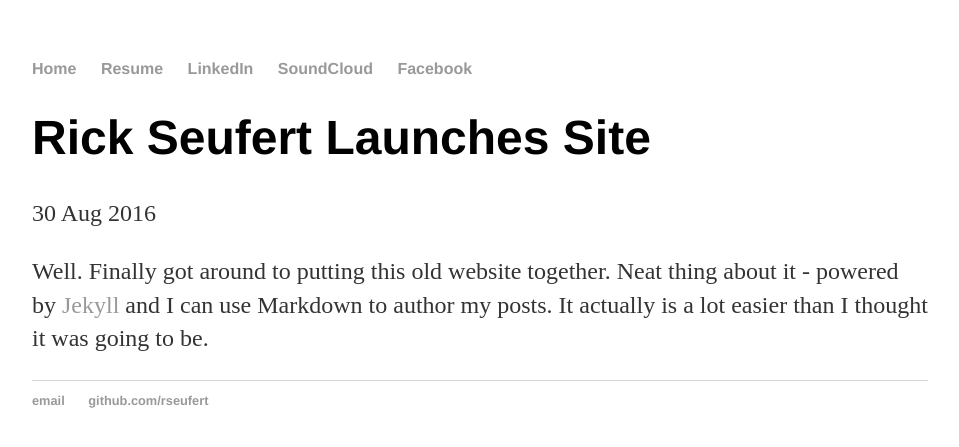
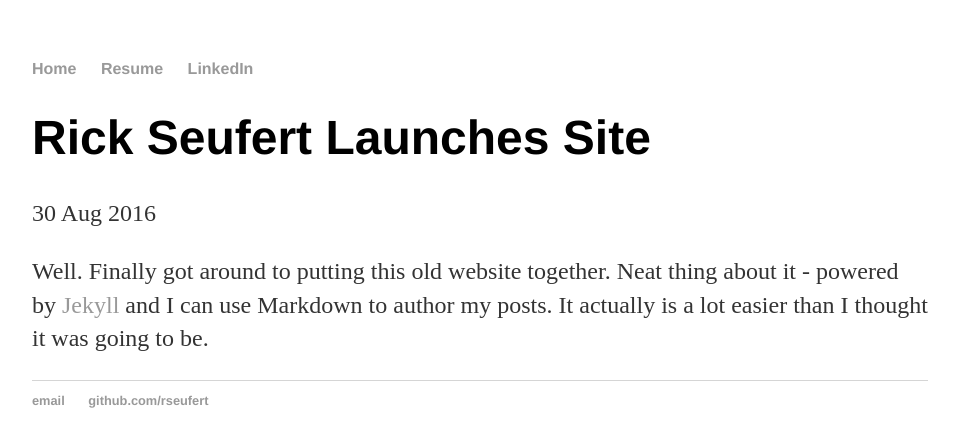
Before and after one commit to rseufert/rseufert.github.io, a Jekyll site: the page built from _posts/2016-08-30-rick-seufert-site-launched.md, in a window 1280 px wide. Shown: the top 447 px of the page, without its empty margins (160-1119 px from the left). Built offline with Jekyll 4.4.1, drawn with Linux system fonts in a browser that asks for light colours.

Commit message:
Hid Soundcloud and FB links

```diff
--- a/_layouts/default.html
+++ b/_layouts/default.html
@@ -11,8 +11,8 @@
 	        		<li><a href="/">Home</a></li>
 	        		<li><a href="/resume/resume.pdf" target="_blank">Resume</a></li>
 	        		<li><a href="https://www.linkedin.com/in/rick-seufert-10b63b50" target="_blank">LinkedIn</a></li>
-	        		<li><a href="https://soundcloud.com/the-rick" target="_blank">SoundCloud</a></li>
-	        		<li><a href="https://www.facebook.com/sickreufert" target="_blank">Facebook</a></li>
+	        		<!-- <li><a href="https://soundcloud.com/the-rick" target="_blank">SoundCloud</a></li>
+	        		<li><a href="https://www.facebook.com/sickreufert" target="_blank">Facebook</a></li>-->
 	    		</ul>
 			</nav>
 			<div class="container">
```
